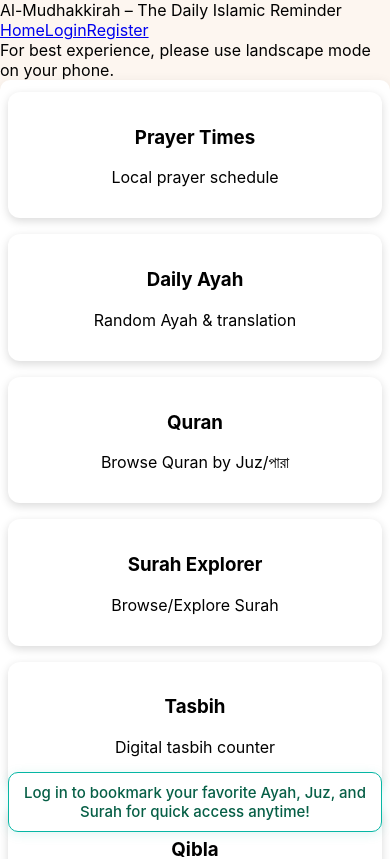
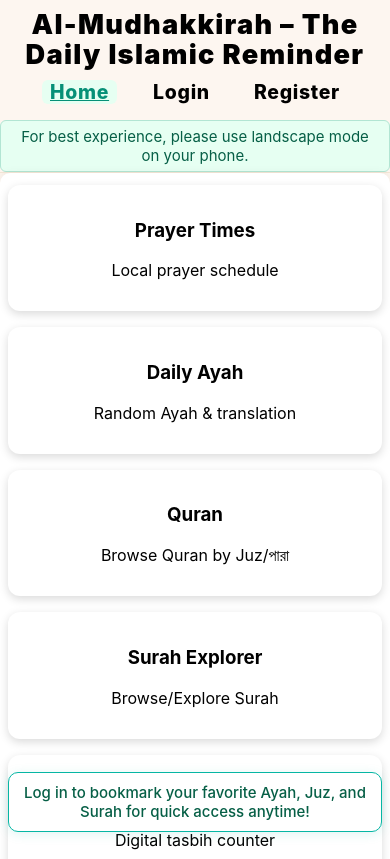
Before and after one commit to Fahimjh/DailyRemainder, a React (Create React App) app in the folder frontend/daily_remainder/: page / in a window 390 px wide. Shown: the top 859 px of the page. Built offline with nearby package versions, Linux system fonts and the light colour scheme; no server answers.

Commit message:
project name and navigations responsiveness updated for final deployment

```diff
--- a/frontend/daily_remainder/src/components/TopBar.css
+++ b/frontend/daily_remainder/src/components/TopBar.css
@@ -1,6 +1,55 @@
 /* Desktop flex and nav helpers */
 .topbar-desktop-flex {
   flex: 1;
+}
+@media (max-width: 700px) {
+  .topbar-mobile-title {
+    font-size: 1.5rem;
+    font-weight: 900;
+    color: #000;
+    margin-bottom: 8px;
+    margin-top: 0;
+    letter-spacing: 1.3px;
+    background: none;
+    padding: 12px 0 2px 0;
+    text-align: center;
+    width: 100%;
+    display: block;
+  }
+  .topbar-mobile-nav {
+    display: flex;
+    justify-content: center;
+    align-items: center;
+    gap: 32px;
+    font-size: 0.8rem;
+    font-weight: 800;
+    text-align: center;
+    margin-bottom: 0;
+    margin-top: 0;
+    background: none;
+    padding-bottom: 8px;
+    width: 100%;
+  }
+  .topbar-mobile-link {
+    font-weight: 800;
+    letter-spacing: 0.7px;
+    padding: 0 10px;
+    color: #111;
+    text-decoration: none;
+    border-radius: 6px;
+    transition: background 0.15s, color 0.15s;
+    font-size: 1.08em;
+    display: inline-block;
+  }
+  .topbar-mobile-link.active, .topbar-mobile-link:active, .topbar-mobile-link:focus {
+    background: #e6fff2;
+    color: #069077;
+    text-decoration: underline;
+  }
+  .topbar-mobile-link:hover {
+    background: #e6fff2;
+    color: #069077;
+  }
 }
 .topbar-desktop-nav {
   display: flex;
@@ -74,30 +123,54 @@
   .topbar-mobile-root {
     display: block !important;
     width: 100%;
-    padding: 10px 0 10px 0;
-    background: none;
+    padding: 0;
+    background: #fdf6f0;
     text-align: center;
+    border-bottom: 1.5px solid #f3e6d6;
+    box-shadow: 0 2px 8px #f3e6d655;
   }
   .topbar-title {
-    font-size: 1.45rem;
+    font-size: 1.7rem;
+    font-weight: 900;
+    text-align: center;
+    margin-bottom: 8px;
+    margin-top: 0;
+    letter-spacing: 1.3px;
+    color: #000000;
+    background: none;
+    padding: 10px 0 2px 0;
+  }
+  .topbar-nav {
+    display: flex;
+    justify-content: center;
+    align-items: center;
+    gap: 28px;
+    font-size: 18px;
     font-weight: 800;
     text-align: center;
-    margin-bottom: 10px;
-    letter-spacing: 1.2px;
-  }
-  .topbar-nav {
-    justify-content: center;
-    gap: 22px;
-    font-size: 17px;
-    flex-wrap: wrap;
     margin-bottom: 0;
-    font-weight: 700;
-    text-align: center;
+    margin-top: 0;
+    background: none;
+    padding-bottom: 8px;
   }
   .topbar-nav a, .topbar-logout {
-    font-weight: 700;
-    letter-spacing: 0.5px;
-    padding: 0 4px;
+    font-weight: 800;
+    letter-spacing: 0.7px;
+    padding: 0 8px;
+    color: #000000;
+    text-decoration: none;
+    border-radius: 6px;
+    transition: background 0.15s, color 0.15s;
+    font-size: 1.08em;
+  }
+  .topbar-nav a.active, .topbar-nav a:active, .topbar-nav a:focus {
+    background: #e6fff2;
+    color: #069077;
+    text-decoration: underline;
+  }
+  .topbar-nav a:hover, .topbar-logout:hover {
+    background: #e6fff2;
+    color: #069077;
   }
   .mobile-landscape-msg {
     display: block;
--- a/frontend/daily_remainder/src/components/TopBar.tsx
+++ b/frontend/daily_remainder/src/components/TopBar.tsx
@@ -1,4 +1,5 @@
 import React, { useContext } from "react";
+import "./TopBar.css";
 import { Link, useLocation, useNavigate } from "react-router-dom";
 import { AuthContext } from "../context/AuthContext";
 
@@ -27,42 +28,24 @@ const TopBar: React.FC = () => {
   // Desktop TopBar (PC)
   if (!isMobile) {
     return (
-      <div style={{
-        width: '100%',
-        display: 'flex',
-        alignItems: 'center',
-        justifyContent: 'center',
-        padding: '24px 0 24px 0',
-        minHeight: 60,
-        gap: 0,
-        position: 'relative',
-        boxSizing: 'border-box',
-      }}>
-        <div style={{ flex: 1 }} />
-        <div style={{
-          fontWeight: 700,
-          fontSize: '2.2rem',
-          letterSpacing: 1,
-          textAlign: 'center',
-          lineHeight: 1.1,
-        }}>
-          Al-Mudhakkirah – The Daily Islamic Reminder
-        </div>
-        <div style={{ flex: 1, display: 'flex', justifyContent: 'flex-end', alignItems: 'center' }}>
-          <div style={{ minWidth: 260, textAlign: 'right', marginRight: 48, display: 'flex', gap: 24, justifyContent: 'flex-end', alignItems: 'center' }}>
+      <div className="topbar-desktop-root">
+        <div className="topbar-desktop-flex" />
+        <div className="topbar-title">Al-Mudhakkirah – The Daily Islamic Reminder</div>
+        <div className="topbar-desktop-flex topbar-desktop-nav">
+          <div className="topbar-desktop-links">
             {user && location.pathname !== '/dashboard' && (
-              <Link to="/dashboard" style={{ color: '#069077', fontWeight: 600, textDecoration: location.pathname === '/dashboard' ? 'underline' : 'none', fontSize: 18 }}>Dashboard</Link>
+              <Link to="/dashboard" className={location.pathname === '/dashboard' ? 'active' : ''}>Dashboard</Link>
             )}
             {(!user || location.pathname !== '/') && (
-              <Link to="/" style={{ color: '#069077', fontWeight: 600, textDecoration: location.pathname === '/' ? 'underline' : 'none', fontSize: 18 }}>Home</Link>
+              <Link to="/" className={location.pathname === '/' ? 'active' : ''}>Home</Link>
             )}
             {!user && (
-              <Link to="/login" style={{ color: '#069077', fontWeight: 600, textDecoration: location.pathname === '/login' ? 'underline' : 'none', fontSize: 18 }}>Login</Link>
+              <Link to="/login" className={location.pathname === '/login' ? 'active' : ''}>Login</Link>
             )}
             {user ? (
-              <span onClick={handleLogout} style={{ color: '#069077', fontWeight: 600, cursor: 'pointer', fontSize: 18 }}>Logout</span>
+              <span onClick={handleLogout} className="topbar-logout">Logout</span>
             ) : (
-              <Link to="/register" style={{ color: '#069077', fontWeight: 600, textDecoration: location.pathname === '/register' ? 'underline' : 'none', fontSize: 18 }}>Register</Link>
+              <Link to="/register" className={location.pathname === '/register' ? 'active' : ''}>Register</Link>
             )}
           </div>
         </div>
@@ -73,21 +56,21 @@ const TopBar: React.FC = () => {
   // Mobile TopBar
   return (
     <div className="topbar-mobile-root">
-      <div className="topbar-title">Al-Mudhakkirah – The Daily Islamic Reminder</div>
-      <div className="topbar-nav">
+      <div className="topbar-title topbar-mobile-title">Al-Mudhakkirah – The Daily Islamic Reminder</div>
+      <div className="topbar-nav topbar-mobile-nav">
         {user && location.pathname !== '/dashboard' && (
-          <Link to="/dashboard" className={location.pathname === '/dashboard' ? 'active' : ''}>Dashboard</Link>
+          <Link to="/dashboard" className={`topbar-mobile-link${location.pathname === '/dashboard' ? ' active' : ''}`}>Dashboard</Link>
         )}
         {(!user || location.pathname !== '/') && (
-          <Link to="/" className={location.pathname === '/' ? 'active' : ''}>Home</Link>
+          <Link to="/" className={`topbar-mobile-link${location.pathname === '/' ? ' active' : ''}`}>Home</Link>
         )}
         {!user && (
-          <Link to="/login" className={location.pathname === '/login' ? 'active' : ''}>Login</Link>
+          <Link to="/login" className={`topbar-mobile-link${location.pathname === '/login' ? ' active' : ''}`}>Login</Link>
         )}
         {user ? (
-          <span onClick={handleLogout} className="topbar-logout">Logout</span>
+          <span onClick={handleLogout} className="topbar-logout topbar-mobile-link">Logout</span>
         ) : (
-          <Link to="/register" className={location.pathname === '/register' ? 'active' : ''}>Register</Link>
+          <Link to="/register" className={`topbar-mobile-link${location.pathname === '/register' ? ' active' : ''}`}>Register</Link>
         )}
       </div>
       <div className="mobile-landscape-msg">
```
